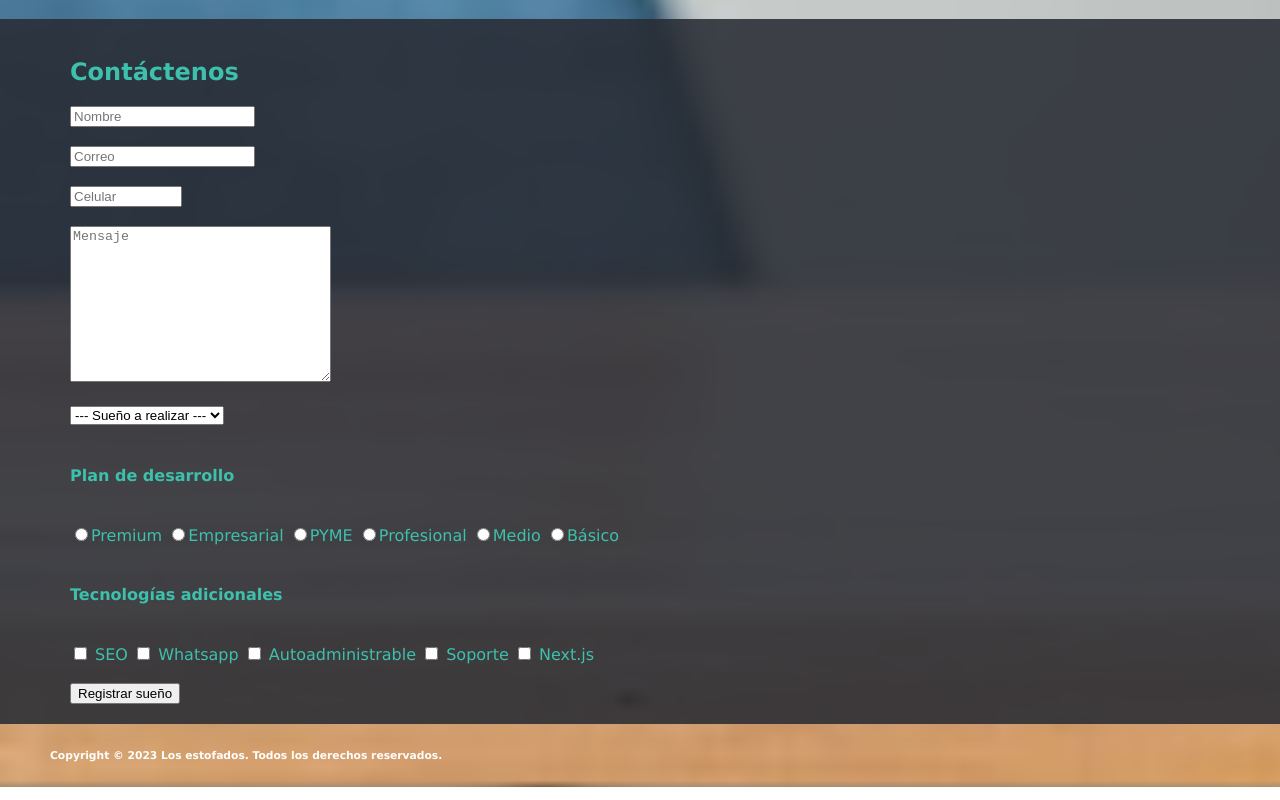
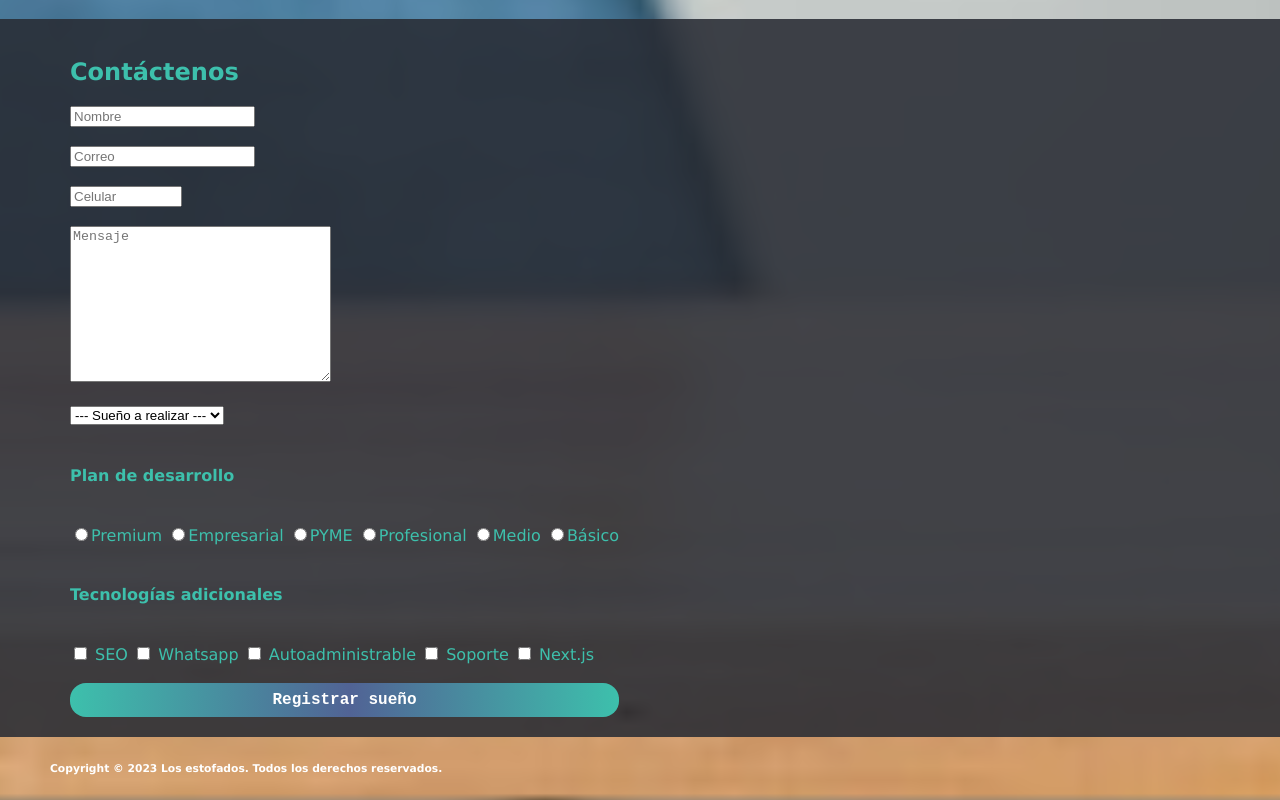
Before and after one commit to Alejandrohasread/Reto-1, a plain HTML site: page index.html in a window 1280 px wide. Shown: the part 3368-4168 px from the top of the page. Drawn offline with Linux system fonts and the light colour scheme; files whose address does not match are found by name.

Commit message:
Se agrego estilos css al botón del formulario

```diff
--- a/css/index.css
+++ b/css/index.css
@@ -190,6 +190,25 @@
   margin: auto 50px;
 
 }
+
+.button{
+  width: 100%;
+    display: inline-block;
+    padding: 0.5em 2em;
+    background-image: linear-gradient(to right, var(--primary-title-color) 0%, #516395 51%, var(--primary-title-color) 100%);
+    border: none;
+    border-radius: 1rem;
+    font-family: monospace;
+    font-size: 1rem;
+    font-weight: 700;
+    color: white;
+    cursor: pointer;
+    text-decoration: none;
+    text-align: center;
+    transition: 0.5s;
+    box-sizing: border-box;
+}
+
 .footer{
   align-items: flex-start;
   margin: auto 50px;
--- a/index.html
+++ b/index.html
@@ -274,7 +274,7 @@
           <input type="checkbox" name="nextjs" id="nextjs"> <label for="nextjs">Next.js</label>
           <br />
           <br />
-          <input type="submit" value="Registrar sueño">
+          <input class="button" type="submit" value="Registrar sueño">
         </div>
       </form>
     </div>
```
